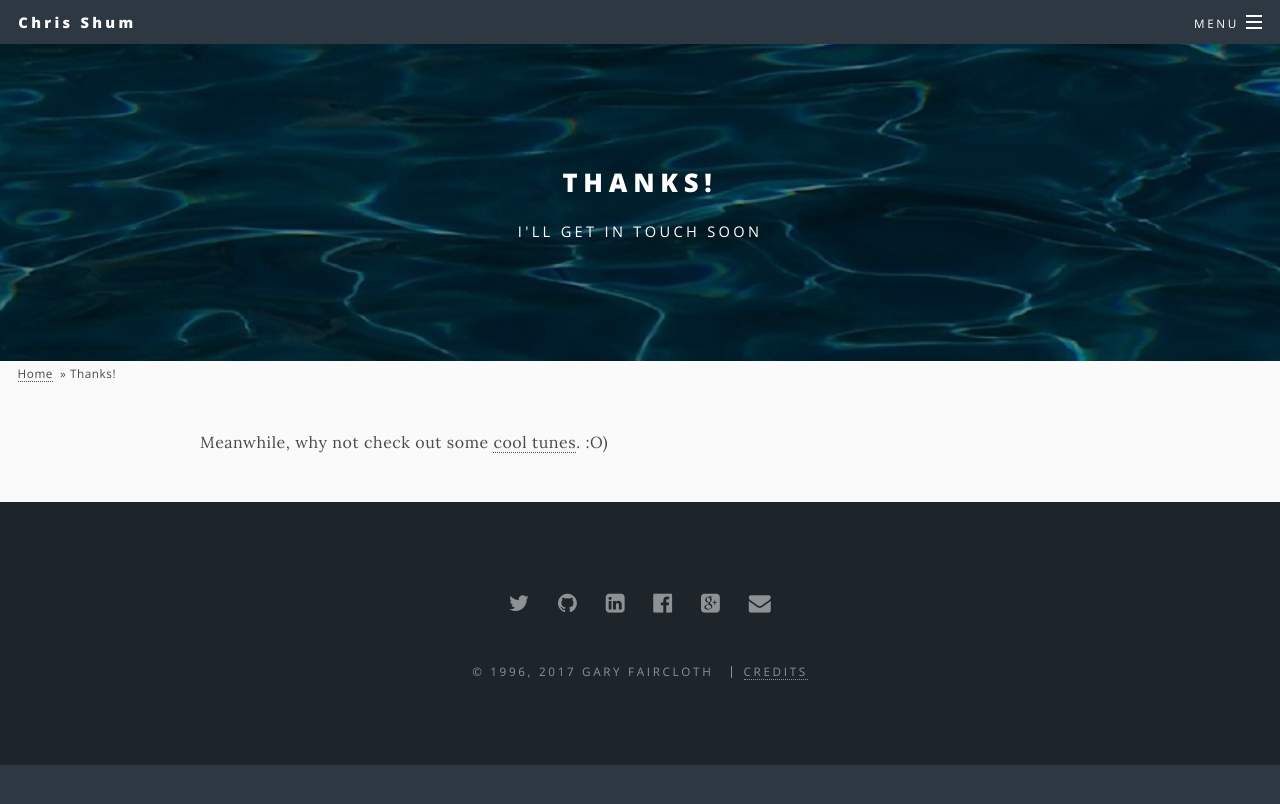
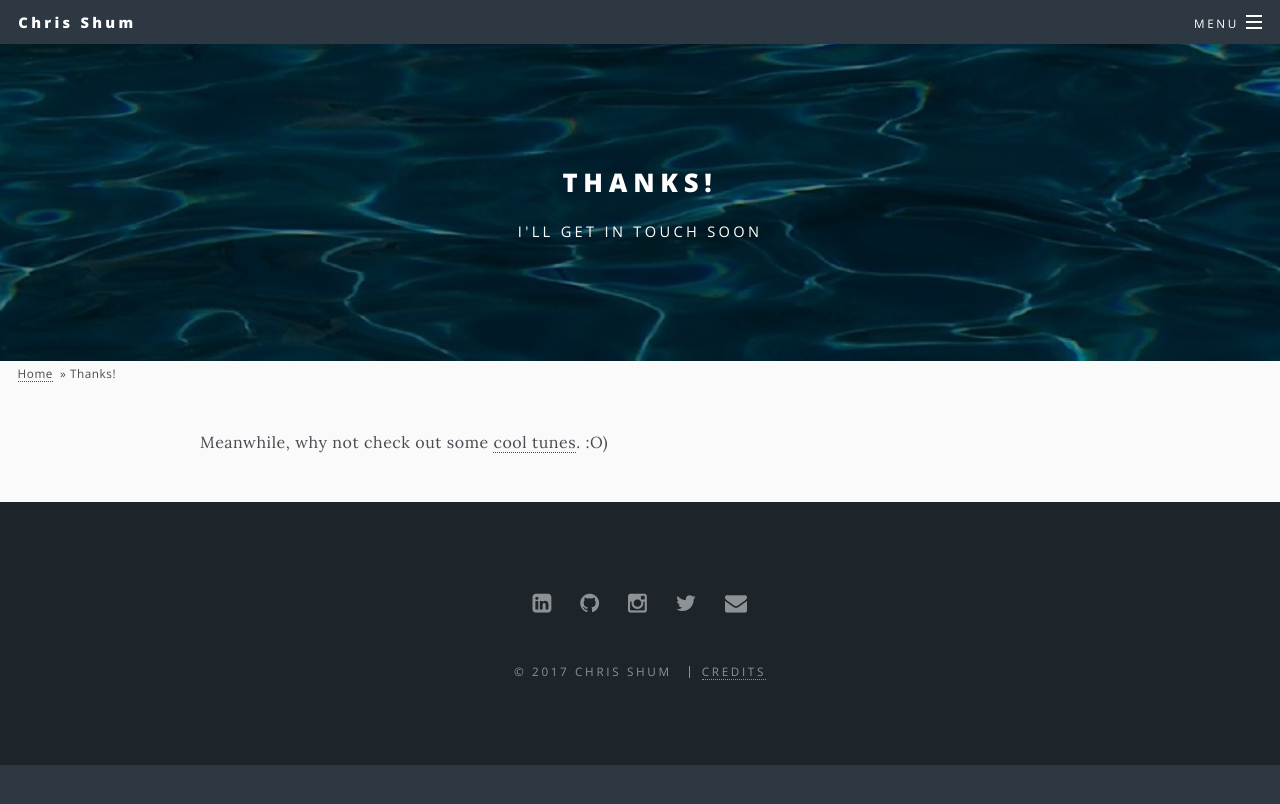
Before and after one commit to chris-shum/chris-shum.github.io, a Jekyll site: the page built from _pages/contact-success.html, in a window 1280 px wide. Shown: the top 804 px of the page. Built offline with Jekyll 4.4.1, drawn with Linux system fonts in a browser that asks for light colours.

Commit message:
Update _config.yml

```diff
--- a/_config.yml
+++ b/_config.yml
@@ -14,12 +14,12 @@
 title: Chris Shum
 description: Under construction
 owner:
-  name: Gary Faircloth # or company name
-  email: gfair@arkadianriver.com
-  url: http://arkadianriver.com
-first_published: 1996 # if migrating another site, the year of your first publish
+  name: Chris Shum # or company name
+  email: shum.chris8@gmail.com
+  url: http://chris-shum.github.io
+first_published: 2017 # if migrating another site, the year of your first publish
 baseurl: "" # the subpath of your site, e.g. /blog
-url: "http://arkadianriver.com" # the base hostname & protocol for your site
+url: "http://chris-shum.github.io" # the base hostname & protocol for your site
 
 # on landing page
 # - set the greeting only if you want to display the first green section
@@ -34,14 +34,14 @@ closing-para: Feel free to get in touch. Cheers!
 
 # on all pages (and the first three you list display with greeting, if included)
 social:
-  twitter: https://twitter.com/arkadianriver
-  github: https://github.com/arkadianriver
-  linkedin-square: https://linkedin.com/in/garyfaircloth
-  facebook-official: https://facebook.com/gary.faircloth
-  google-plus-square: https://plus.google.com/u/0/+GaryFaircloth
+  linkedin-square: https://linkedin.com/in/shumchris
+  github: https://github.com/chris-shum
+  instagram: https://www.instagram.com/chrisshowme/
+  twitter: https://twitter.com/chrisshowme1
+  #facebook-official: https://facebook.com/gary.faircloth
+  #google-plus-square: https://plus.google.com/u/0/+GaryFaircloth
   email: /contact/
   #flickr:
-  #instagram:
   #youtube-square:
   #spotify:
   #stack-overflow:
```
